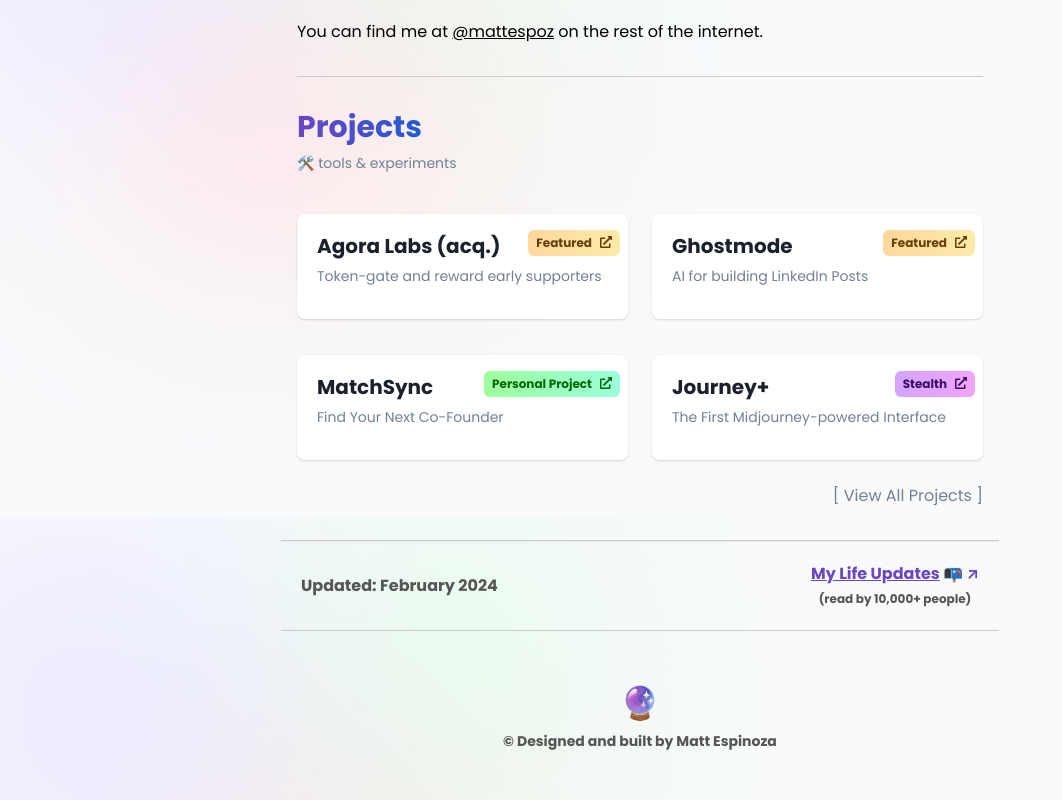
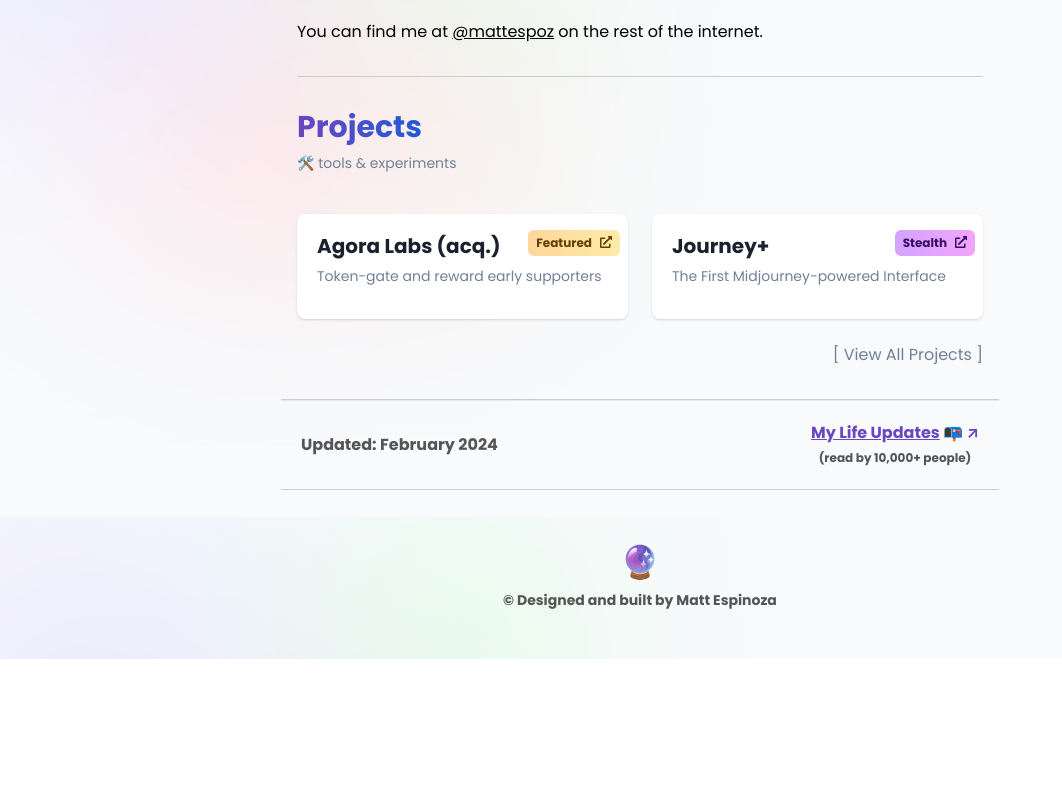
Before and after one commit to MattEspoz/personal-website, a Next.js app: page / in a window 1280 px wide. Shown: the part 1083-1883 px from the top of the page, without its empty margins (0-1062 px from the left). After the commit the page ends 1742 px from the top, so only its background shows below. Built offline with nearby package versions, Linux system fonts and the light colour scheme.

Commit message:
removed old projects

```diff
--- a/src/components/project/Projects.tsx
+++ b/src/components/project/Projects.tsx
@@ -35,24 +35,6 @@
         </Box>
         <Box flex="1" mb={6}>
           <ProjectCard
-            title="Ghostmode"
-            description="AI for building LinkedIn Posts"
-            demoUrl="https://ghostmode.ai/"
-            tag="Featured"
-          />
-        </Box>
-      </Flex>
-      <Flex direction={{ base: "column", md: "row" }} mt={3}>
-        <Box flex="1" mb={6} mr={{ base: 0, md: 6 }}>
-          <ProjectCard
-            title="MatchSync"
-            description="Find Your Next Co-Founder"
-            demoUrl="https://matchsync.ai/"
-            tag="Personal Project"
-          />
-        </Box>
-        <Box flex="1" mb={6}>
-          <ProjectCard
             title="Journey+"
             description="The First Midjourney-powered Interface"
             demoUrl="https://www.journeyplus.ai/"
```
